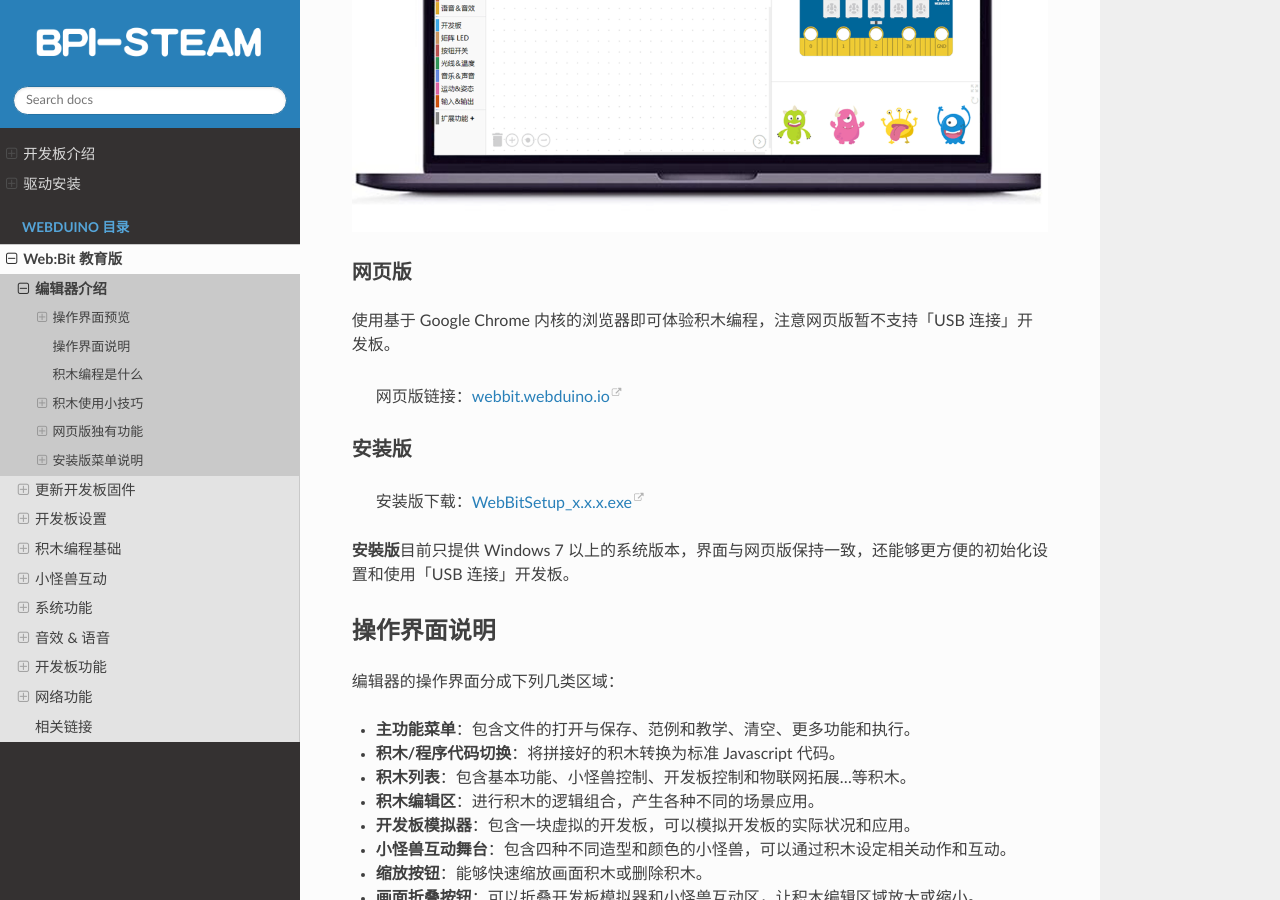
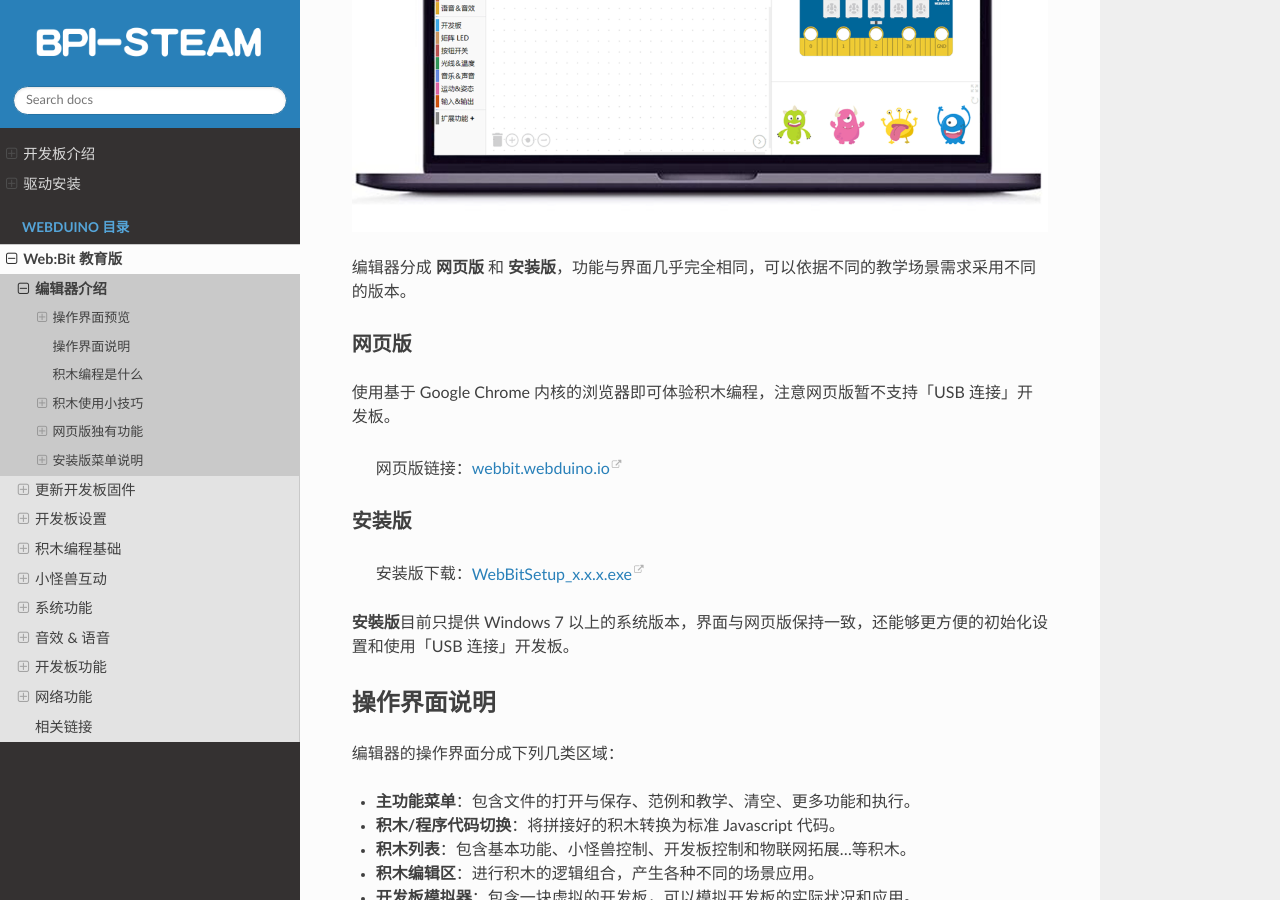
Before and after one commit to BPI-STEAM/simplified_webbit_docs, a Sphinx documentation site: the page built from source/webduino/tutorials/info/software.md, in a window 1280 px wide and 900 px high, scrolled down 526 px. Built offline with Sphinx 7.4.7 and the Read the Docs theme 2.0.0, drawn with Linux system fonts in a browser that asks for light colours; pages that are not in the unit, such as notebooks, are missing from menus.

Commit message:
Update software.md

```diff
--- a/source/webduino/tutorials/info/software.md
+++ b/source/webduino/tutorials/info/software.md
@@ -6,6 +6,8 @@
 ### 操作界面预览
 
 ![](software/upload_be9e4f1e27a719fed2161c1c19409f4e.png)
+
+编辑器分成 **网页版** 和 **安装版**，功能与界面几乎完全相同，可以依据不同的教学场景需求采用不同的版本。
 
 #### 网页版
 
```
